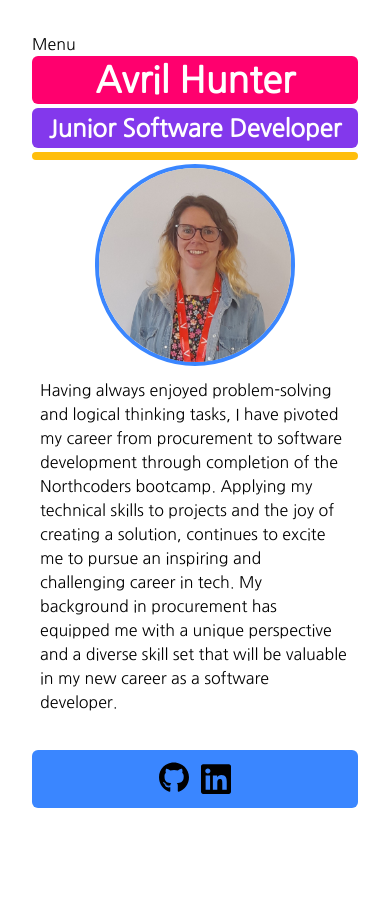
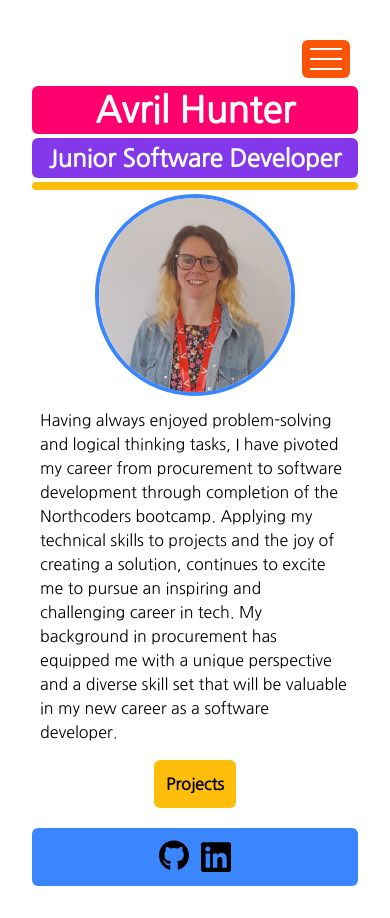
Before and after one commit to AvrilHunter/portfolio, a React (Vite) app: page / in a window 390 px wide. Before the commit the page ends 844 px from the top, so only its background shows below. Built offline with nearby package versions, Linux system fonts and the light colour scheme.

Commit message:
feat: responsive menu display

```diff
--- a/src/components/Home.tsx
+++ b/src/components/Home.tsx
@@ -1,3 +1,4 @@
+import { Link } from "react-router-dom";
 import photo from "../assets/headshot.jpg";
 
 function Home() {
@@ -30,6 +31,14 @@ function Home() {
             career as a software developer.
           </p>
         </div>
+        <div className="md:hidden flex justify-center">
+          <Link
+            to={"/projects"}
+            className="bg-amber text-black rounded-md p-3 text-center hover:bg-rose font-bold"
+          >
+            Projects
+          </Link>
+        </div>
         <nav className="flex justify-around gap-1 md:justify-end p-1 md:hidden"></nav>
       </main>
     </>
--- a/src/components/Menu.tsx
+++ b/src/components/Menu.tsx
@@ -1,5 +1,78 @@
+import { useState } from "react";
+import { Link } from "react-router-dom";
+
 function Menu() {
-  return <h1>Menu</h1>;
+  const [openNav, setIsOpen] = useState(false);
+
+  const handleClick = () => {
+    setIsOpen(!openNav);
+  };
+  console.log(openNav, "open Nav");
+
+  return (
+    <section className="flex m-2 justify-end">
+      <div
+        className="space-y-2 bg-orange pb-2 rounded-md"
+        onClick={handleClick}
+      >
+        <span className="block h-0.5 w-8 m-2 bg-white"></span>
+        <span className="block h-0.5 w-8 m-2 bg-white"></span>
+        <span className="block h-0.5 w-8 m-2 bg-white"></span>
+      </div>
+
+      <div className={openNav ? "visible" : "hidden"}>
+        <div className="bg-white block w-full h-full z-10 absolute top-0 left-0">
+          <div
+            className="absolute top-0 right-0 px-8 py-8"
+            onClick={() => setIsOpen(false)}
+          >
+            <svg
+              className="h-8 w-8 text-gray-600"
+              viewBox="0 0 24 24"
+              fill="none"
+              stroke="currentColor"
+              strokeWidth="2"
+              strokeLinecap="round"
+              strokeLinejoin="round"
+            >
+              <line x1="18" y1="6" x2="6" y2="18" />
+              <line x1="6" y1="6" x2="18" y2="18" />
+            </svg>
+          </div>
+          <div className="flex flex-col mt-16 m-2 gap-2">
+            <Link
+              to={"/"}
+              className="text-black bg-azure rounded-md p-3 text-center hover:bg-rose font-bold"
+              onClick={() => setIsOpen(false)}
+            >
+              Home
+            </Link>
+            <Link
+              to={"/projects"}
+              className="bg-amber text-black rounded-md p-3 text-center hover:bg-rose font-bold"
+              onClick={() => setIsOpen(false)}
+            >
+              Projects
+            </Link>
+            <Link
+              to={"/about-me"}
+              className="bg-orange text-black rounded-md p-3 text-center hover:bg-rose font-bold"
+              onClick={() => setIsOpen(false)}
+            >
+              About
+            </Link>
+            <Link
+              to={"/contact"}
+              className="bg-violet text-white rounded-md p-3 text-center hover:bg-rose font-bold"
+              onClick={() => setIsOpen(false)}
+            >
+              Contact
+            </Link>
+          </div>
+        </div>
+      </div>
+    </section>
+  );
 }
 
 export default Menu;
```
